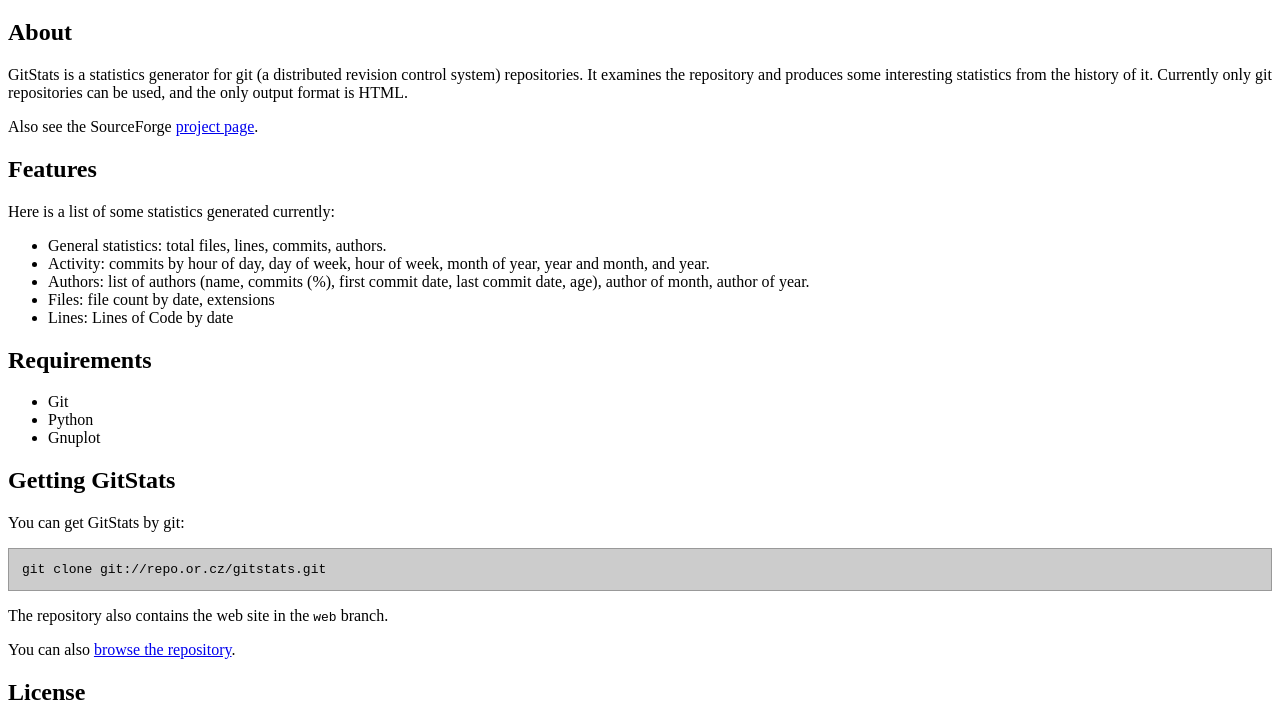
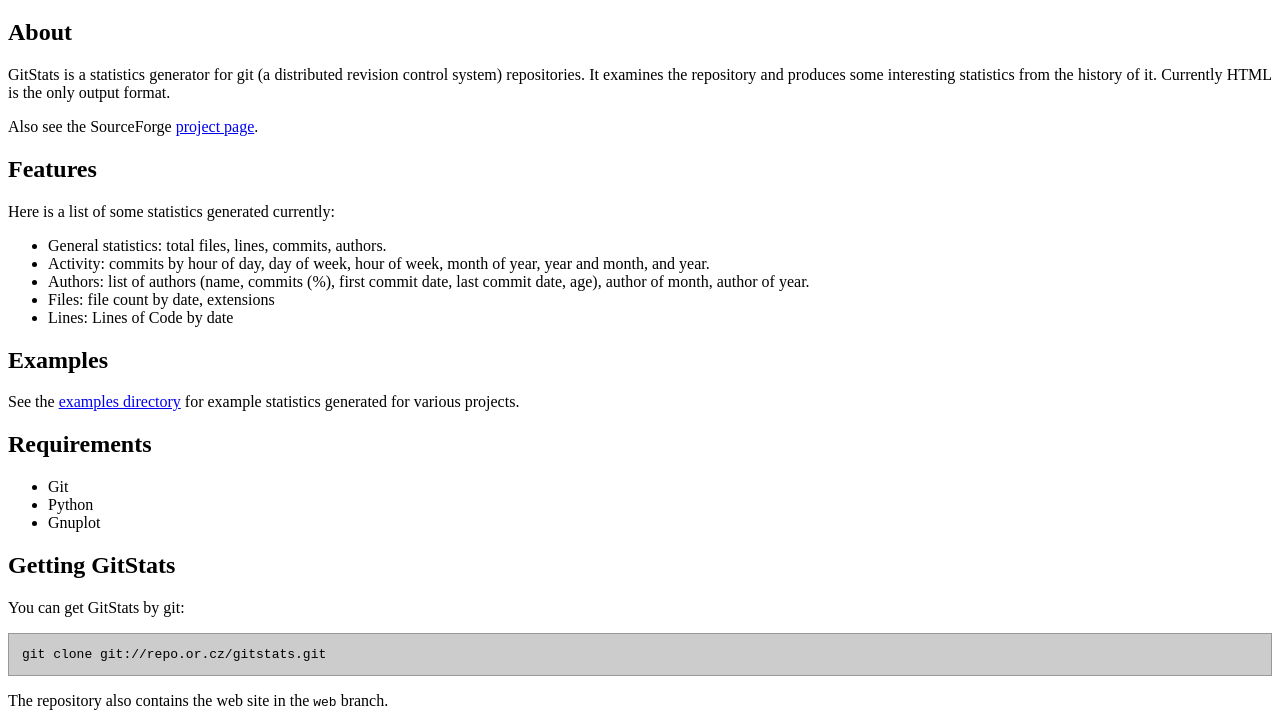
Before and after one commit to hoxu/gitstats, a plain HTML site: page index.html in a window 1280 px wide. Shown: the part 61-784 px from the top of the page. Drawn offline with Linux system fonts and the light colour scheme.

Commit message:
Added "Examples" section and revised "About".

```diff
--- a/index.html
+++ b/index.html
@@ -13,7 +13,7 @@
 
 <h2>About</h2>
 
-<p>GitStats is a statistics generator for git (a distributed revision control system) repositories. It examines the repository and produces some interesting statistics from the history of it. Currently only git repositories can be used, and the only output format is HTML.</p>
+<p>GitStats is a statistics generator for git (a distributed revision control system) repositories. It examines the repository and produces some interesting statistics from the history of it. Currently HTML is the only output format.</p>
 
 <p>Also see the SourceForge <a href="http://sourceforge.net/projects/gitstats">project page</a>.</p>
 
@@ -27,6 +27,10 @@
 	<li>Files: file count by date, extensions</li>
 	<li>Lines: Lines of Code by date</li>
 </ul>
+
+<h2>Examples</h2>
+
+<p>See the <a href="http://gitstats.sourceforge.net/examples/">examples directory</a> for example statistics generated for various projects.</p>
 
 <h2>Requirements</h2>
 
```
